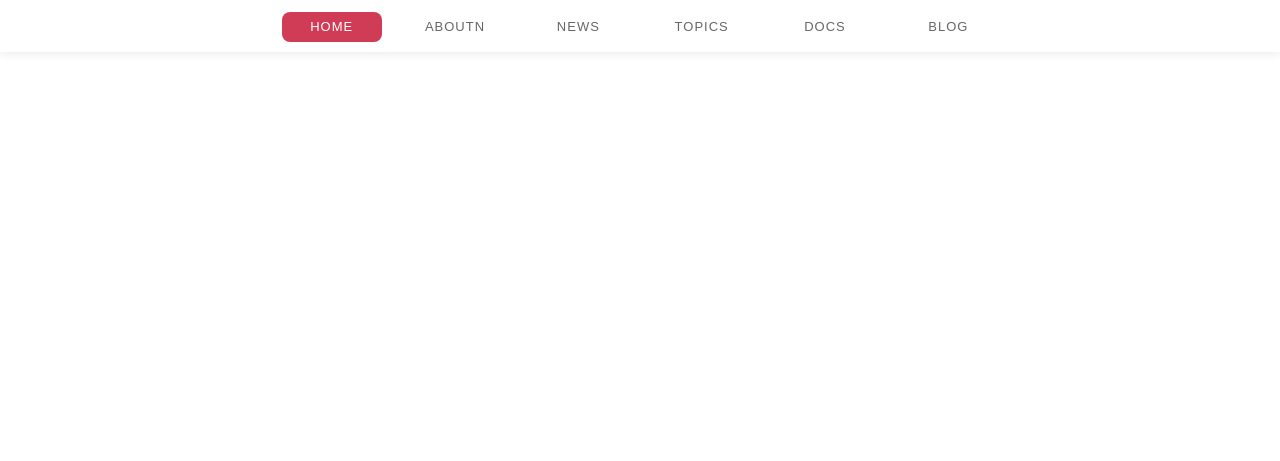
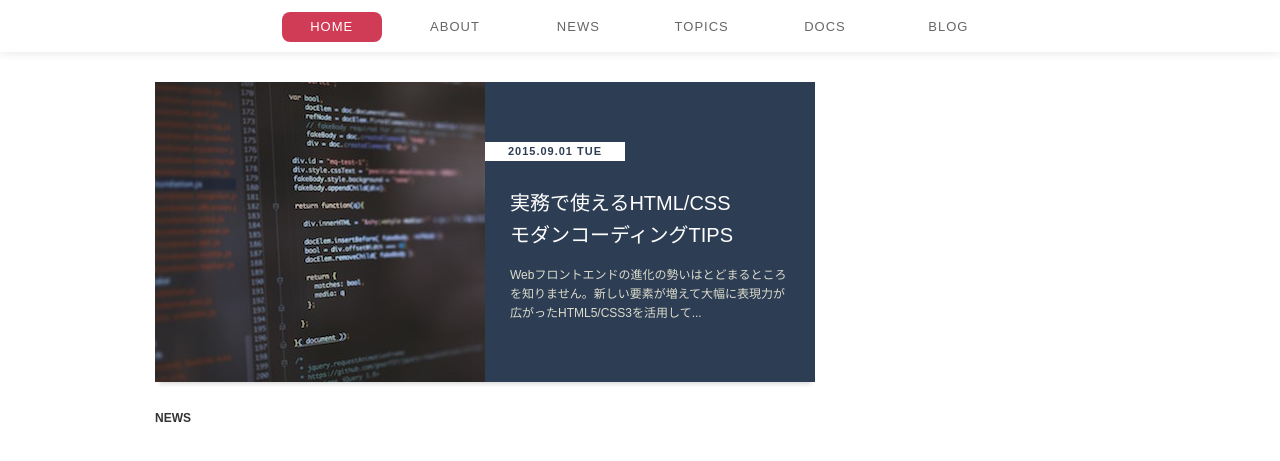
Before and after one commit to m-taira/modern-coding, a plain HTML site: page index.html in a window 1280 px wide. Shown: the part 87-548 px from the top of the page. Drawn offline with Linux system fonts and the light colour scheme.

Commit message:
chapter4 hot-topic

```diff
--- a/css/style.css
+++ b/css/style.css
@@ -103,3 +103,63 @@ a:link, a:visited, a:hover, a:active {
   background-color: #d03c56;
   color: #FFF;
 }
+
+.hidden {
+  display: none;
+}
+
+.hot-topic {
+  display: block;
+  height: 300px;
+  margin-bottom: 30px;
+  box-shadow: 0 6px 4px -4px rgba(0, 0, 0, 0.15);
+  transition: opacity 0.15s;
+}
+
+.hot-topic:hover {
+  opacity: 0.85;
+}
+
+.hot-topic .image {
+  float: left;
+  width: 50%;
+  height: 100%;
+}
+
+.hot-topic .content {
+  position: relative;
+  float: left;
+  width: 50%;
+  height: 100%;
+  padding: 105px 25px 0;
+  background-color: #2d3d54;
+  line-height: 1.6;
+  font-size: 1.2rem;
+}
+
+.hot-topic .title {
+  margin-bottom: 15px;
+  color: #fff;
+  font-weight: normal;
+  font-size: 2.0rem;
+}
+
+.hot-topic .desc {
+  color: #ddc;
+}
+
+.hot-topic .date {
+  position: absolute;
+  top: 60px;
+  left: 0px;
+  width: 140px;
+  padding: 4px;
+  background-color: #fff;
+  color: #2d3d54;
+  text-align: center;
+  letter-spacing: 1px;
+  font-weight: bold;
+  font-size: 1.1rem;
+  line-height: 1;
+
+}
--- a/index.html
+++ b/index.html
@@ -14,7 +14,7 @@
       <nav class="global-nav">
         <ul>
           <li class="nav-item active"><a href="#">HOME</a></li>
-          <li class="nav-item"><a href="#">ABOUTN</a></li>
+          <li class="nav-item"><a href="#">ABOUT</a></li>
           <li class="nav-item"><a href="#">NEWS</a></li>
           <li class="nav-item"><a href="#">TOPICS</a></li>
           <li class="nav-item"><a href="#">DOCS</a></li>
@@ -24,6 +24,19 @@
     </header>
     <div class="wrapper clearfix">
       <main class="main">
+          <h2 class="hidden">HOT TOPIC</h2>
+          <a href="#" class="hot-topic clearfix">
+            <img class="image" src="./images/hot-topic.jpg" alt="コーディング画面" />
+            <div class="content">
+              <h3 class="title">実務で使えるHTML/CSS<br>モダンコーディングTIPS</h3>
+              <p class="desc">Webフロントエンドの進化の勢いはとどまるところを知りません。新しい要素が増えて大幅に表現力が広がったHTML5/CSS3を活用して...</p>
+              <time class="date" datetime="2015-09-01">2015.09.01 TUE</time>
+            </div>
+          </a>
+
+        <h2>NEWS</h2>
+
+        <h2 class="hidden">ARTICLES</h2>
       </main>
       <div class="sidemenu">
       </div>
```
